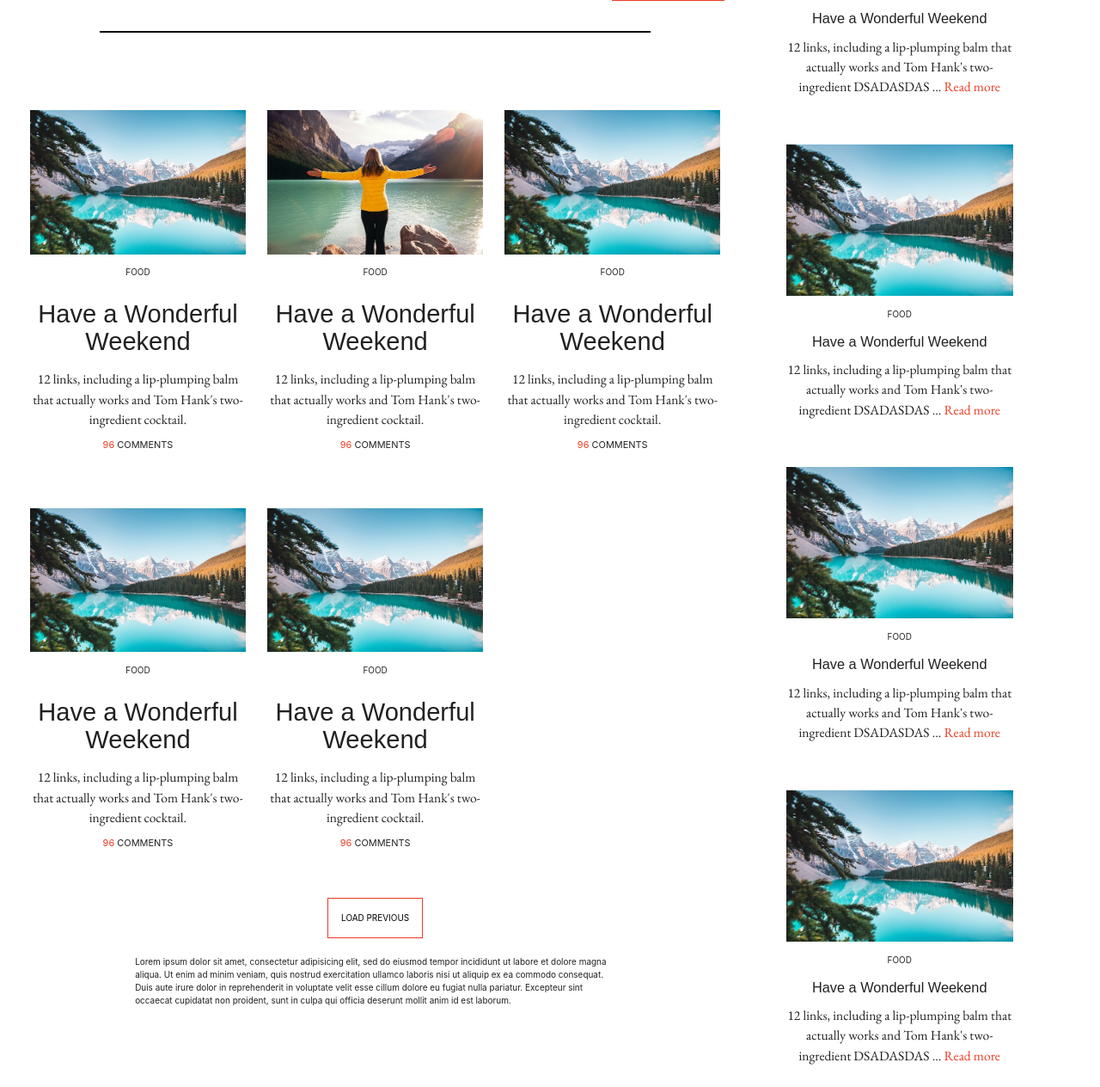
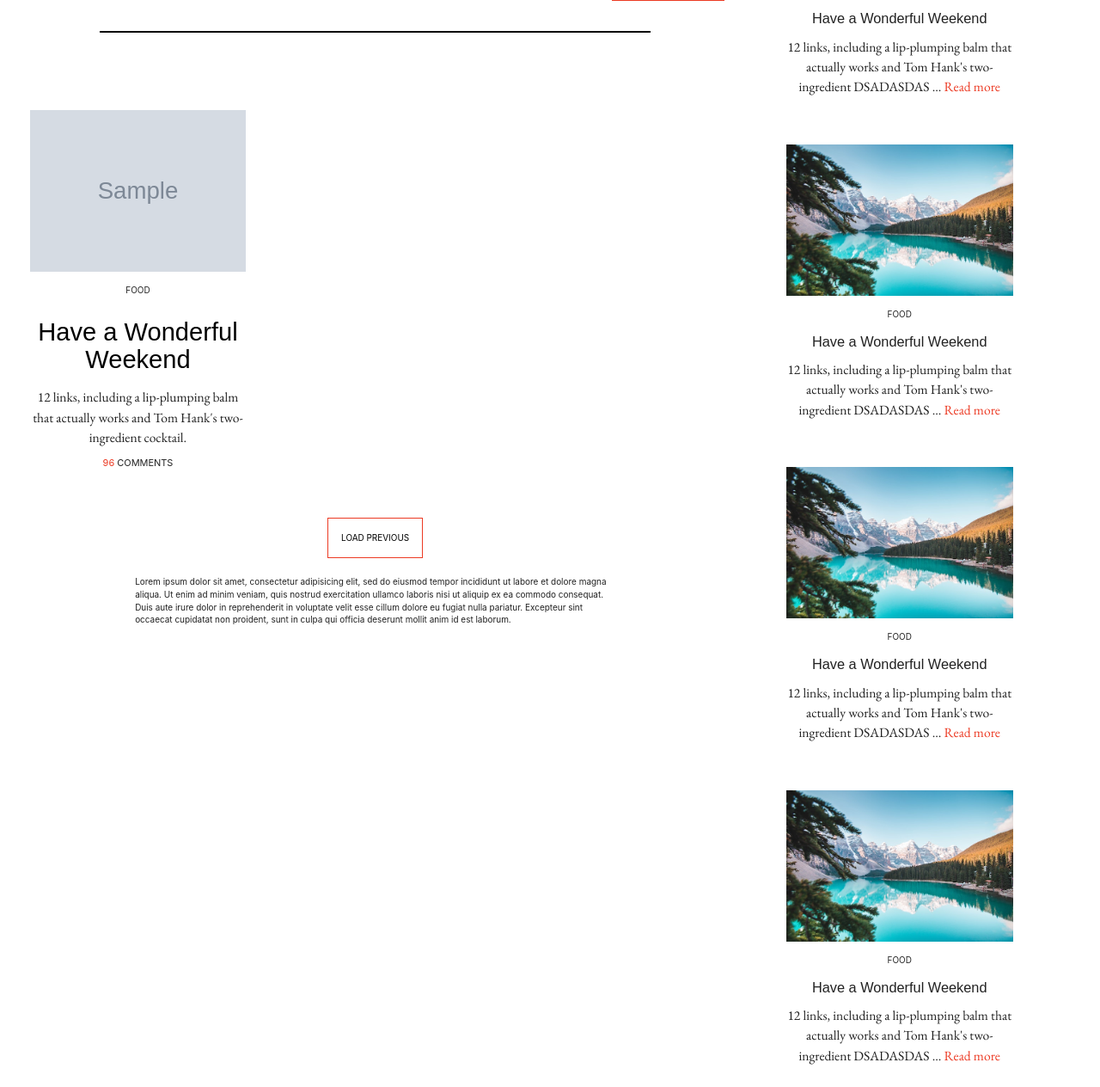
Before and after one commit to purpledmango/beautiful_django_blog, a Django app: template templates/home.html in a window 1280 px wide. Shown: the part 560-1824 px from the top of the page at 86% size. Run offline with Django 4.2, Linux system fonts and the light colour scheme; the template is opened without the code that fills it: most values are stand-ins (such as "Sample title", 1, 10 or a date in 2020); some web fonts are replaced.

Commit message:
interactivte

```diff
--- a/config/settings.py
+++ b/config/settings.py
@@ -126,6 +126,7 @@ STATIC_URL = 'static/'
 # STATIC_ROOT = BASE_DIR/'static'
 STATICFILES_DIRS = [
     BASE_DIR/'static',
+
 ]
 
 
@@ -164,3 +165,5 @@ GRAPPELLI_SWITCH_USER = True
 
 
 X_FRAME_OPTIONS = 'SAMEORIGIN'
+
+SITE_ID = 1
--- a/templates/home.html
+++ b/templates/home.html
@@ -31,7 +31,7 @@
 	                  {{post.created_at|date:"F, d, Y"}} ● {{post.author_name}}
 	                </div>
 	                <a><h3 class="title">{{post.title}}</h3></a>
-	                <div class="description">{{post.body|safe|slice:":255"}} ...</div>
+	                <div class="description">{{post.meta_description|slice:":255"}} ...</div>
 
 	                <div class="row hide-on-med-and-down">
 
@@ -60,12 +60,15 @@
 
 	          <!-- SMALLER CARDS -->
 	          <div class="row">
+
+	            {% for post in olderPosts %}
+
 	            <div class="col s12 m9 l4">
 	              <div class="padded center">
-	                <img src="img/img1.jpg" alt="" class="card-img responsive-img">
+	                <a href="{% url 'article' post.slug %}"><img src="{{post.thumbnail.url}}" alt="{{post.title}}" class="card-img responsive-img"></a>
 	                <div class="center article__meta">
 	                  <div class="tag"> FOOD</div>
-	                  <h3 class="title"> Have a Wonderful Weekend</h3>
+	                  <a href="{% url 'article' post.slug %}""><h3 class="title"> Have a Wonderful Weekend</h3></a>
 	                  <div class="description">12 links, including a lip-plumping balm that actually works and Tom Hank's two-ingredient cocktail.</div>
 
 	                  <div class="comments"><span>96 </span>COMMENTS</div>
@@ -74,62 +77,7 @@
 	            </div>
 
 
-	            <div class="col s12 m9 l4">
-	              <div class="padded center">
-	                <img src="img/img2.jpg" alt="" class="card-img responsive-img">
-	                <div class="center article__meta">
-	                  <div class="tag"> FOOD</div>
-	                  <h3 class="title"> Have a Wonderful Weekend</h3>
-	                  <div class="description">12 links, including a lip-plumping balm that actually works and Tom Hank's two-ingredient cocktail.</div>
-
-	                  <div class="comments"><span>96 </span>COMMENTS</div>
-	                </div>
-	              </div>
-	            </div>
-
-
-	            <div class="col s12 m9 l4">
-	              <div class="padded center">
-	                <img src="img/img1.jpg" alt="" class="card-img responsive-img">
-	                <div class="center article__meta">
-	                  <div class="tag"> FOOD</div>
-	                  <h3 class="title"> Have a Wonderful Weekend</h2>
-	                  <div class="description">12 links, including a lip-plumping balm that actually works and Tom Hank's two-ingredient cocktail.</div>
-
-	                  <div class="comments"><span>96 </span>COMMENTS</div>
-	                </div>
-	              </div>
-	            </div>
-
-
-	            <div class="col s12 m9 l4">
-	              <div class="padded center">
-	                <img src="img/img1.jpg" alt="" class="card-img responsive-img">
-	                <div class="center article__meta">
-	                  <div class="tag"> FOOD</div>
-	                  <h3 class="title"> Have a Wonderful Weekend</h2>
-	                  <div class="description">12 links, including a lip-plumping balm that actually works and Tom Hank's two-ingredient cocktail.</div>
-
-	                  <div class="comments"><span>96 </span>COMMENTS</div>
-	                </div>
-	              </div>
-
-	            </div>
-
-
-	            <div class="col s12 m9 l4">
-	              <div class="padded center">
-	                <img src="img/img1.jpg" alt="" class="card-img responsive-img">
-	                <div class="center article__meta">
-	                  <div class="tag"> FOOD</div>
-	                  <h3 class="title"> Have a Wonderful Weekend</h2>
-	                  <div class="description">12 links, including a lip-plumping balm that actually works and Tom Hank's two-ingredient cocktail.</div>
-
-	                  <div class="comments"><span>96 </span>COMMENTS</div>
-	                </div>
-	              </div>
-
-	            </div>
+	            {% endfor %}
 
 	          </div>
 	          <!-- Pagination -->
--- a/templates/nav.html
+++ b/templates/nav.html
@@ -18,7 +18,7 @@
 
       <ul class="sidenav" id="mobile-menu">
         <li><a href="{% url 'home' %}">Home</a></li>
-        <li><a href="{% url 'home' %}">JavaScript</a></li>
+        <li><a href="{% url 'aboutUs' %}">About Us</a></li>
       </ul>
 
     </div>
--- a/templates/post.html
+++ b/templates/post.html
@@ -13,7 +13,7 @@
       </div>
 
       <div class="col s4 post__details">
-        {{article.tag}}
+        {{tag}}
       </div>
 
       <div class="col s4 post__details">
```
Also changed, not shown: blog/sitemap.py (+9 -0 lines), blog/views.py (+9 -1 lines), static/css/style.css (+11 -1 lines), db.sqlite3, media/thumbnails/5_Desserts_Recipe_Idea_for_Spring.jpg (added), 4 other files.
